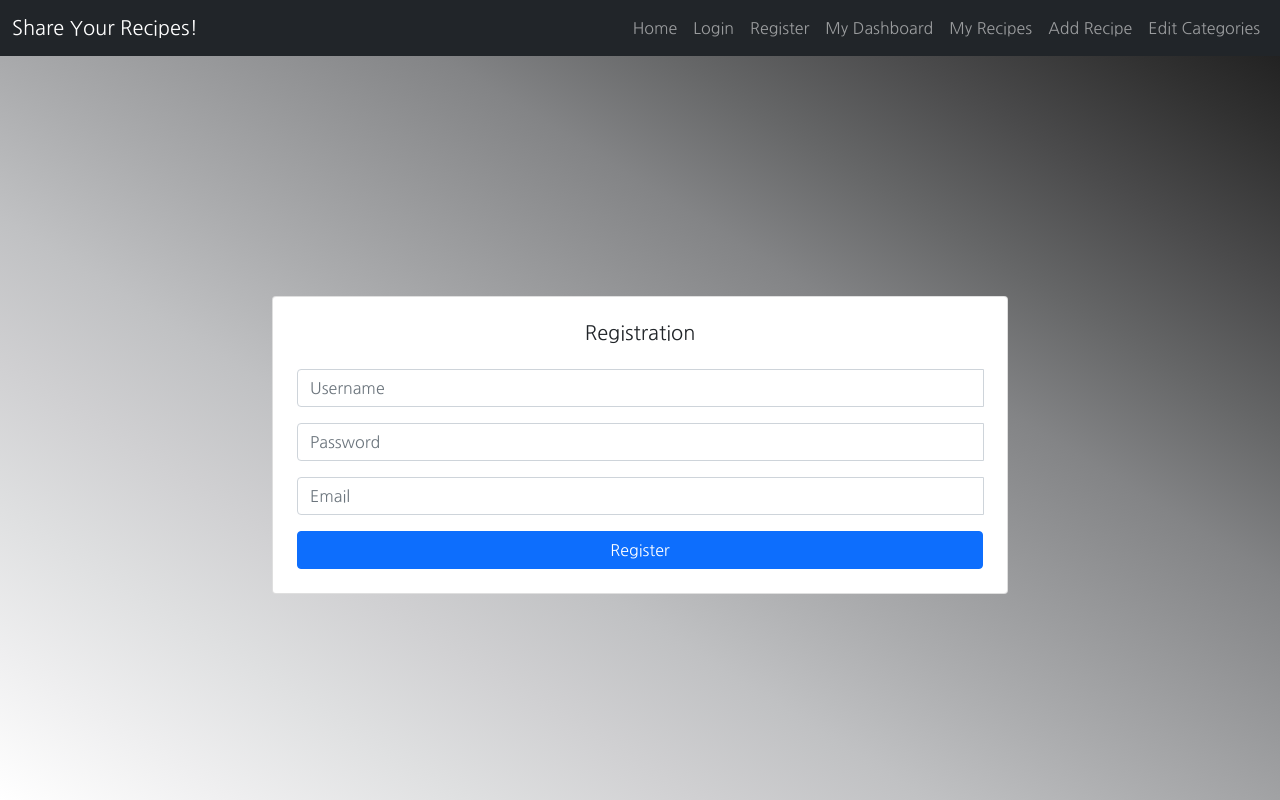
After one commit to Zelhorst92/share-your-recipes, a Flask app: page /register in a window 1280 px wide. The commit adds this page. Run offline with Flask 2, Linux system fonts and the light colour scheme; some libraries are stand-ins or nearby versions.

Commit message:
Add registration template

```diff
--- a/app.py
+++ b/app.py
@@ -3,6 +3,7 @@ from flask import (
     Flask, flash, render_template, redirect, request, session, url_for)
 from flask_pymongo import PyMongo
 from bson.objectid import ObjectId
+from werkzeug.security import generate_password_hash, check_password_hash
 if os.path.exists("env.py"):
     import env
 
@@ -23,6 +24,12 @@ mongo = PyMongo(app)
 def home():
     return render_template("home.html")
 
+
+@app.route("/register", methods=["GET", "POST"])
+def register():
+    return render_template("register.html")
+
+
 @app.route("/get_recipe")
 def get_recipes():
     recipes = mongo.db.recipes.find()
--- a/static/css/styles.css
+++ b/static/css/styles.css
@@ -1,4 +1,13 @@
+@import url('https://fonts.googleapis.com/css2?family=Nanum+Gothic:wght@400;700&display=swap');
+
+html {
+
+    scroll-behavior: smooth;
+}
+
 body {
+    font-family: 'Nanum Gothic', 'Times New Roman', serif;
+    font-size: 400;
     background-image: linear-gradient(to right top, #ffffff, #efeff0, #dfe0e1, #d0d0d2, #c0c1c3, #abacae, #97989a, #838486, #666768, #4b4b4c, #313131, #191919);
     height: 100vh;
 }
@@ -6,3 +15,15 @@ body {
 .navbar-nav {
     text-align: right;
 }
+
+.card {
+    margin-top: 15rem;
+}
+
+.card-title {
+    margin-bottom: 1.5rem;
+}
+
+.card-body {
+    padding: 1.5rem;
+}
--- a/templates/base.html
+++ b/templates/base.html
@@ -35,7 +35,7 @@
                         <a class="nav-link" href="#">Login</a>
                     </li>
                     <li class="nav-item">
-                        <a class="nav-link" href="#">Register</a>
+                        <a class="nav-link" href="{{ url_for('register')}}">Register</a>
                     </li>
                     <li class="nav-item">
                         <a class="nav-link" href="#">My Dashboard</a>
--- /dev/null
+++ b/templates/register.html
@@ -0,0 +1,32 @@
+{% extends "base.html" %}
+{% block content %}
+
+<div class="container">
+    <div class="row">
+        <div class="col-10 offset-1 col-xl-8 offset-xl-2">
+            <div class="card text-center">
+                <div class="card-body">
+                    <h5 class="card-title">Registration</h5>
+                    <!-- Username -->
+                    <div class="input-group mb-3">
+                        <input id="username" name="username" type="text" class="form-control" placeholder="Username" aria-label="Username">
+                        <label for="username"></label>
+                    </div>
+                    <!-- Password -->
+                    <div class="input-group mb-3">
+                        <input id="password" name="password" type="password" class="form-control" placeholder="Password" aria-label="Password">
+                        <label for="password"></label>
+                    </div>
+                    <!-- Email -->
+                    <div class="input-group mb-3">
+                        <input id="email" name="email" type="email" class="form-control" placeholder="Email" aria-label="Email">
+                        <label for="email"></label>
+                    </div>
+                    <button class="input-group btn btn-primary">Register</button>
+                </div>
+            </div>
+        </div>
+    </div>
+</div>
+
+{% endblock %}
```
